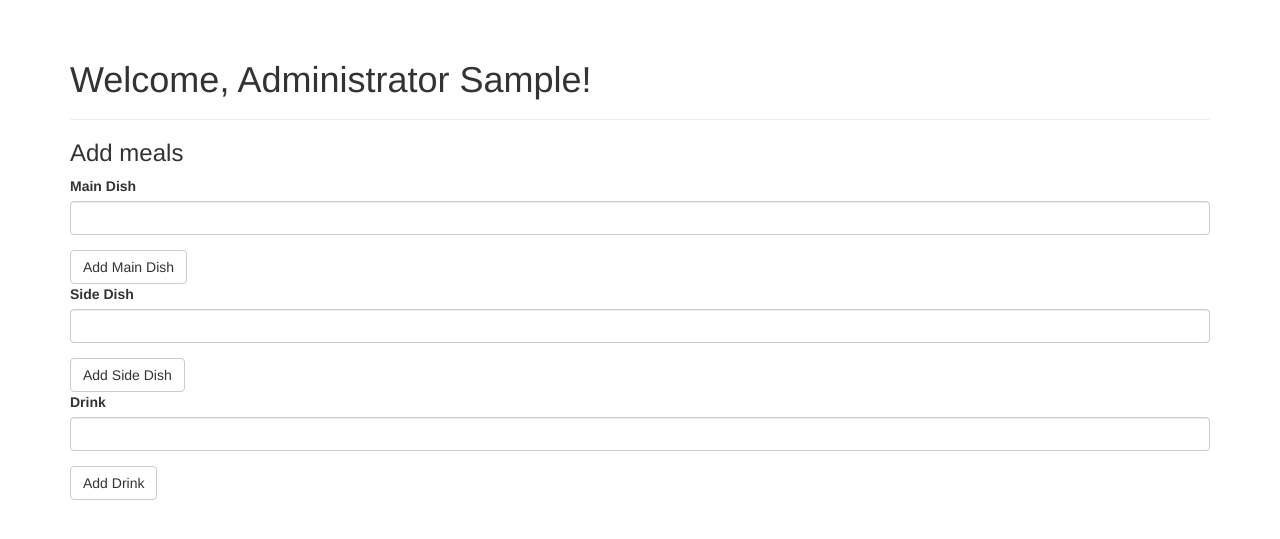
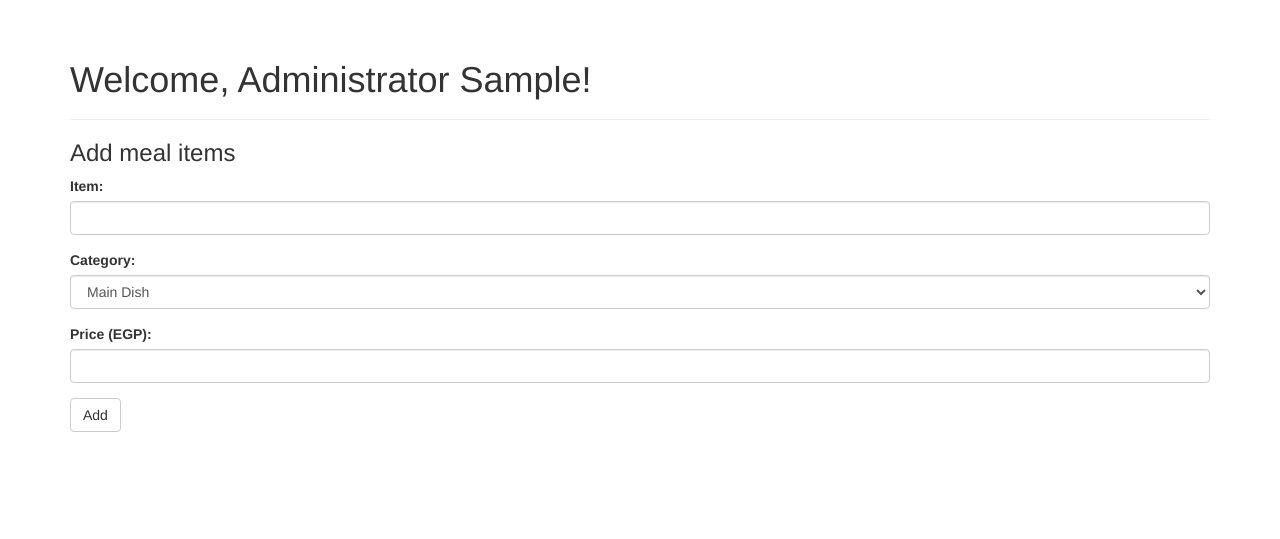
Before and after one commit to Kaynoid/mahmoud-makes-food, a Flask app: a page that uses templates/base.html in a window 1280 px wide. Shown: the part 52-591 px from the top of the page. Run offline with Flask 2, Linux system fonts and the light colour scheme; some libraries are stand-ins or nearby versions.

Commit message:
Applied fixes to the database and added price for meals

```diff
--- a/app.py
+++ b/app.py
@@ -9,7 +9,7 @@ from flask_sqlalchemy import SQLAlchemy
 from flask_migrate import Migrate
 
 
-import forms
+import forms, models
 
 app = Flask(__name__)
 app.config['SECRET_KEY'] = os.environ['SECRET_KEY']
@@ -18,13 +18,12 @@ bootstrap = Bootstrap(app)
 moment = Moment(app)
 app.config['SQLALCHEMY_DATABASE_URI'] = os.environ['SQLALCHEMY_DATABASE_URI']
 app.config['SQLALCHEMY_TRACK_MODIFICATIONS'] = os.environ['SQLALCHEMY_TRACK_MODIFICATIONS']
-db = SQLAlchemy(app)
+models.db.init_app(app)
 
-from models import User, Dish, Side, Drink
 
 @app.before_first_request
 def before_first_request():
-    db.create_all()
+    models.db.create_all()
 
 
 @app.route('/')
@@ -37,9 +36,9 @@ def signup():
     form = forms.SignupForm()
     context = {'form': form}
     if form.validate_on_submit():
-        user = User(username=form.username.data, password=form.password.data)
-        db.session.add(user)
-        db.session.commit()
+        user = models.User(username=form.username.data, password=form.password.data)
+        models.db.session.add(user)
+        models.db.session.commit()
         flash(f'{user.username.capitalize()}, your account was created successfully, welcome to your homepage')
         return redirect(url_for('home', name=user.username))
     return render_template('signup.html', **context)
@@ -50,7 +49,7 @@ def login():
     form = forms.LoginForm()
     context = {'form': form}
     if form.validate_on_submit():
-        user = User.query.filter_by(username=form.username.data, password=form.password.data).first()
+        user = models.User.query.filter_by(username=form.username.data, password=form.password.data).first()
         if not user:
             flash('dumbfuck')
             return render_template('login.html', **context)
@@ -69,23 +68,12 @@ def home(name):
 
 @app.route('/admin/<name>', methods=['GET', 'POST'])
 def admin_home(name):
-    dish = forms.DishForm()
-    side = forms.SideForm()
-    drink = forms.DrinkForm()
-    context = {'name' : name, 'dish' : dish, 'side' : side, 'drink' : drink}
-    if dish.validate_on_submit():
-        meal = Dish(dish=dish.dish_name.data)
-        db.session.add(meal)
-        db.session.commit()
-        flash(f'{meal.dish.capitalize()} was added succesfully')
-    if side.validate_on_submit():
-        meal = Side(side=side.side_dish_name.data)
-        db.session.add(meal)
-        db.session.commit()
-        flash(f'{meal.side.capitalize()} was added succesfully')
-    if drink.validate_on_submit():
-        meal = Drink(drink=drink.drink_name.data)
-        db.session.add(meal)
-        db.session.commit()
-        flash(f'{meal.drink.capitalize()} was added succesfully')
+    form = forms.AddForm()
+    context = {'name' : name, 'form' : form}
+    if form.validate_on_submit():
+        item = models.Food(item=form.item.data, category=form.category.data, price=form.price.data)
+        models.db.session.add(item)
+        models.db.session.commit()
+        flash(f'{item.item.capitalize()} was added succesfully', 'info')
+        return redirect(url_for('admin_home', name=name))
     return render_template('admin_home.html', **context)
--- a/forms.py
+++ b/forms.py
@@ -1,5 +1,5 @@
 from flask_wtf import FlaskForm
-from wtforms import BooleanField, StringField, SubmitField, validators, PasswordField
+from wtforms import BooleanField, StringField, SubmitField, validators, PasswordField, SelectField, IntegerField
 
 
 class LoginForm(FlaskForm):
@@ -15,16 +15,8 @@ class SignupForm(FlaskForm):
     submit = SubmitField('Signup')
 
 
-class DishForm(FlaskForm):
-    dish_name = StringField('Main Dish', [validators.Length(min=2)])
-    submit = SubmitField('Add Main Dish')
-
-
-class SideForm(FlaskForm):
-    side_dish_name = StringField('Side Dish', [validators.Length(min=2)])
-    submit = SubmitField('Add Side Dish')
-
-
-class DrinkForm(FlaskForm):
-    drink_name = StringField('Drink', [validators.Length(min=2)])
-    submit = SubmitField('Add Drink')
+class AddForm(FlaskForm):
+    item = StringField('Item: ', [validators.Length(min=2)])
+    category = SelectField(f'Category: ', choices=[('Main Dish', 'Main Dish'), ('Side Dish', 'Side Dish'), ('Drink', 'Drink')])
+    price = IntegerField('Price (EGP):', [validators.InputRequired()])
+    submit = SubmitField('Add')
--- a/templates/admin_home.html
+++ b/templates/admin_home.html
@@ -10,9 +10,7 @@
         <h1>Welcome, Administrator {{ name|capitalize }}!</h1>
     </div>
     <div>
-        <h3>Add meals</h3>
+        <h3>Add meal items</h3>
     </div>
-    {{ wtf.quick_form(dish) }}
-    {{ wtf.quick_form(side) }}
-    {{ wtf.quick_form(drink) }}
+    {{ wtf.quick_form(form) }}
 {% endblock %}
--- a/templates/base.html
+++ b/templates/base.html
@@ -1,4 +1,5 @@
 {% extends 'bootstrap/base.html' %}
+{% import 'bootstrap/utils.html' as utils %}
 
 {% block title %}{% block page_title %}{% endblock %} - MMM{% endblock %}
 
@@ -29,12 +30,7 @@
 
 {% block content %}
     <div class="container">
-     {% for message in get_flashed_messages() %}
-    <div class="alert alert-warning">
-        <button type="button" class="close" data-dismiss="alert">&times;</button>
-        {{ message }}
-    </div>
-    {% endfor %}
+        {{ utils.flashed_messages(dismissible=True) }}
         {% block page_content %}{% endblock %}
     </div>
 {% endblock %}
```
Also changed, not shown: models.py (+25 -16 lines).
